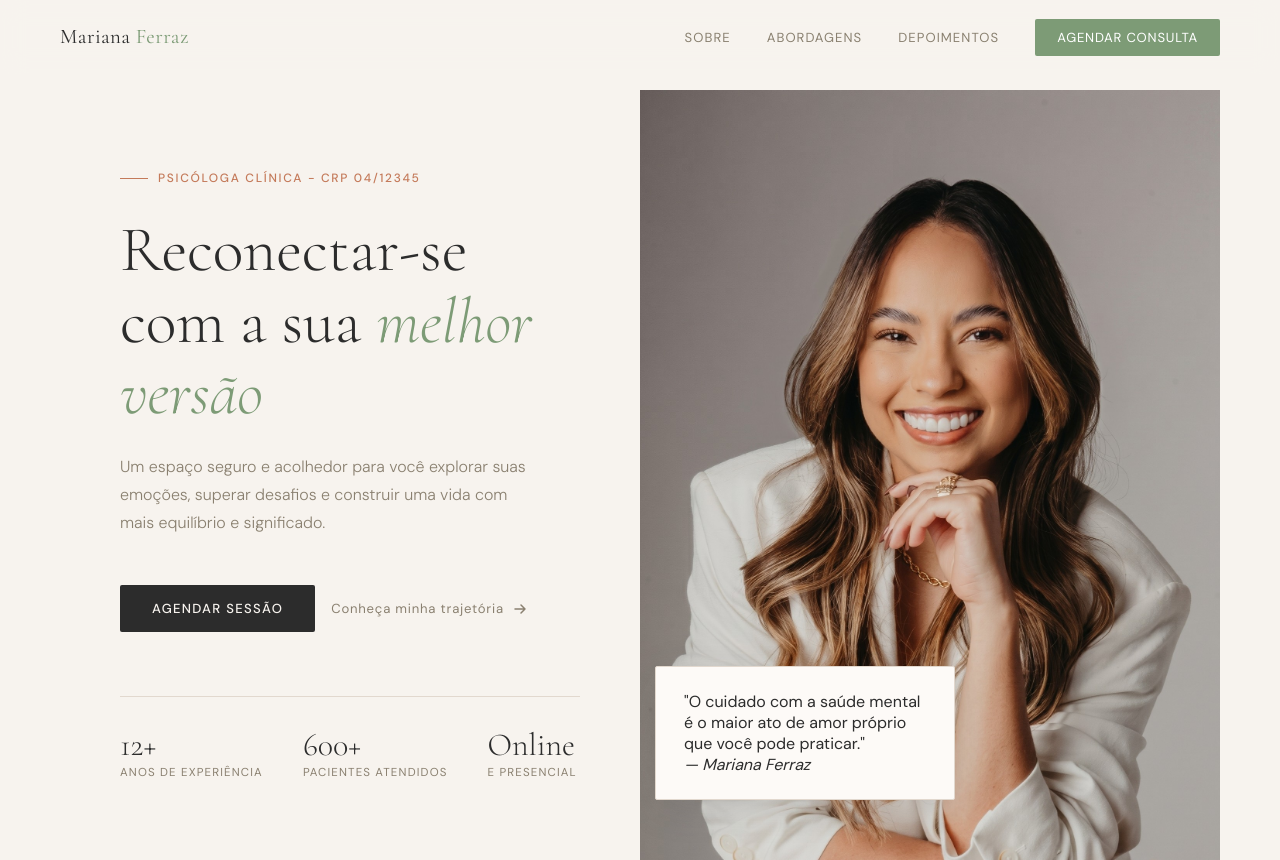
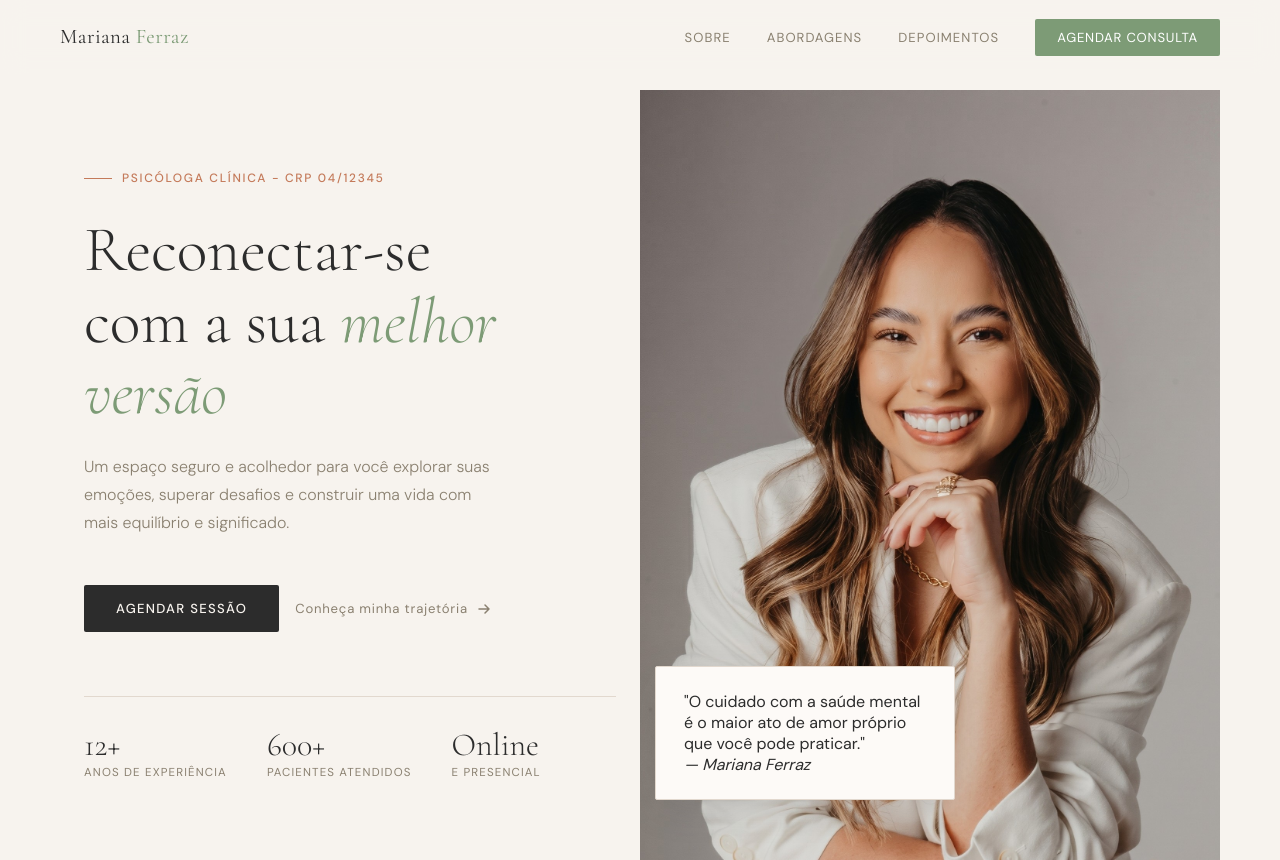
Before and after one commit to vitorianogueirawork/landing-page-psi, a plain HTML site: page index.html in a window 1280 px wide. Shown: the top 860 px of the page. Drawn offline with nearby package versions, Linux system fonts and the light colour scheme.

Commit message:
Add files via upload

```diff
--- a/style.css
+++ b/style.css
@@ -87,7 +87,7 @@ nav.scrolled { border-bottom-color: var(--border)}
 }
 
 .inicio-left{
-    padding: 80px 60px 80px 60px;
+    padding: 80px 24px 80px 24px;;
     display: flex;
     flex-direction: column;
     justify-content: center;
```
